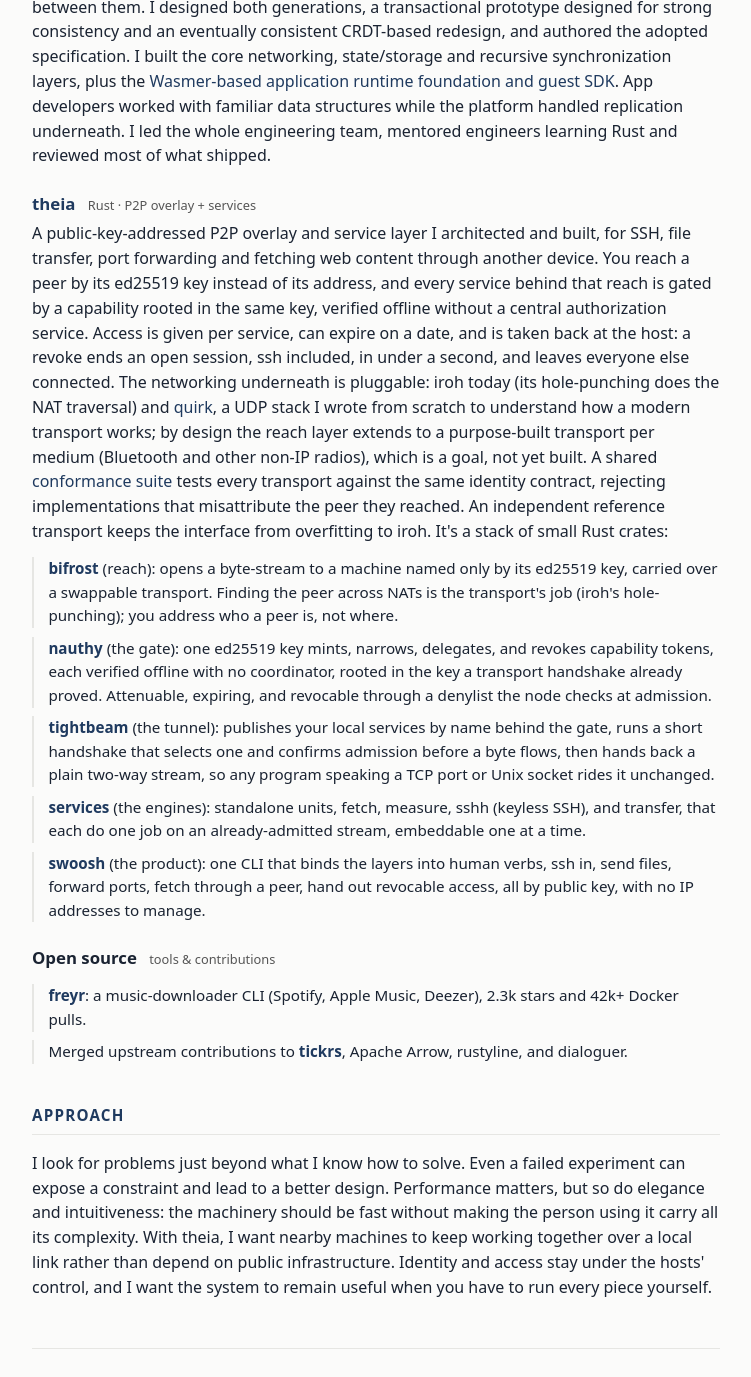
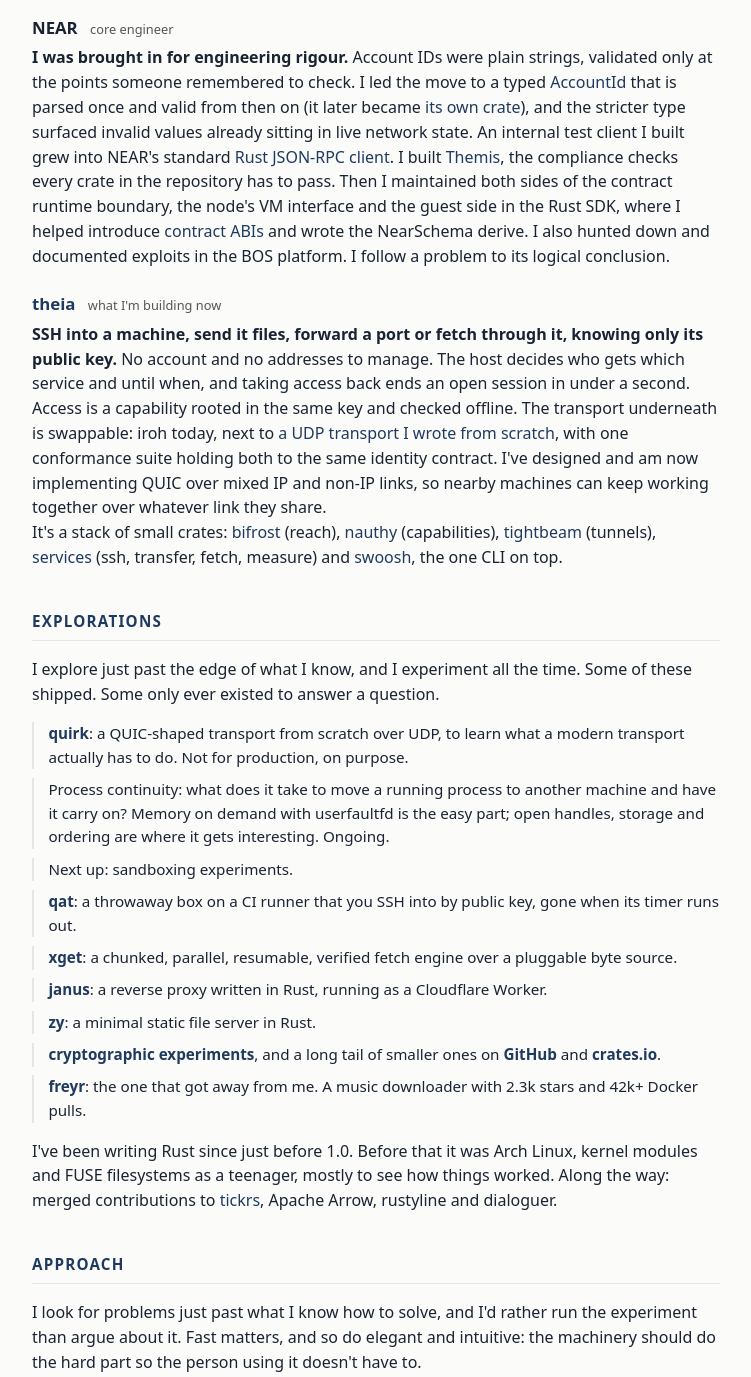
Before and after one commit to miraclx/miraclx.github.io, a plain HTML site: page index.html in a window 1280 px wide. Shown: the part 641-2018 px from the top of the page, without its empty margins (264-1015 px from the left). Drawn offline with Linux system fonts and the light colour scheme.

Commit message:
site: lead with outcomes, add explorations, tell the NEAR story

```diff
--- a/index.html
+++ b/index.html
@@ -20,7 +20,7 @@
 <main>
   <header class="intro">
     <h1>Miraculous Owonubi</h1>
-    <p class="role">Senior Rust Engineer · Distributed Systems, P2P Networking, Protocol</p>
+    <p class="role">Systems engineer · Rust · networking, runtimes, distributed state</p>
     <nav class="contact">
       <a href="mailto:omiraculous@gmail.com">omiraculous@gmail.com</a>
       <a href="https://github.com/miraclx">GitHub</a>
@@ -31,46 +31,49 @@
   </header>
 
   <section class="lede">
-    <p>I design and build systems software in Rust: overlay networks, custom transports, storage engines, and protocol internals. I was a core engineer at <a href="https://github.com/near/nearcore">NEAR</a> and engineering lead at Calimero; I am now independent, building <a href="https://github.com/theia-hq">theia</a>.</p>
+    <p>I build systems in Rust, usually after taking one apart to see how it works. A protocol I prototyped at a hackathon became <a href="https://github.com/calimero-network/core">Calimero</a>'s platform, and I led the engineering team that shipped it. Before that I was a core engineer at <a href="https://github.com/near/nearcore">NEAR</a>. Now I'm building <a href="https://github.com/theia-hq">theia</a>: reach a machine by its public key and hand out access one service at a time.</p>
   </section>
 
   <section>
     <h2>Selected work</h2>
 
     <article>
-      <h3>NEAR <span class="meta">core &amp; developer tools</span></h3>
-      <p>I was a core engineer working across <a href="https://github.com/near/nearcore">protocol internals</a>, the Rust SDK, contract ABIs and developer tooling. I helped introduce <a href="https://github.com/near/near-sdk-rs/pull/893">contract ABI generation and embedding</a>, authoring the NearSchema derive and working on <a href="https://github.com/near/cargo-near/pull/74">versioned serialization at the SDK/build-tool dynamic-library boundary</a>. I also created and was principal author of the <a href="https://github.com/near/near-jsonrpc-client-rs">Rust JSON-RPC client</a>, and found and documented BOS platform exploits.</p>
+      <h3><a href="https://github.com/calimero-network/core">Calimero</a> <span class="meta">engineering lead</span></h3>
+      <p><strong>A hackathon prototype of mine became the company's platform.</strong> Calimero runs sandboxed application logic on users' own nodes, with encrypted shared state kept in sync over a P2P network. I designed both generations of the protocol, first a transactional prototype and then an eventually consistent CRDT-based redesign, and wrote the specification the company adopted. I built the networking, state storage and recursive sync layers, plus the <a href="https://github.com/calimero-network/core/pull/12">Wasmer-based runtime foundation and guest SDK</a>, so app developers could use familiar data structures while replication happened underneath. Then I led the whole engineering team, most of them new to Rust, and reviewed most of what shipped.</p>
     </article>
 
     <article>
-      <h3><a href="https://github.com/calimero-network/core">Calimero</a> <span class="meta">engineering lead</span></h3>
-      <p>My internal-hackathon protocol prototype became Calimero's P2P application platform: Wasm apps running on users' own nodes, with encrypted shared state synchronized between them. I designed both generations, a transactional prototype designed for strong consistency and an eventually consistent CRDT-based redesign, and authored the adopted specification. I built the core networking, state/storage and recursive synchronization layers, plus the <a href="https://github.com/calimero-network/core/pull/12">Wasmer-based application runtime foundation and guest SDK</a>. App developers worked with familiar data structures while the platform handled replication underneath. I led the whole engineering team, mentored engineers learning Rust and reviewed most of what shipped.</p>
+      <h3>NEAR <span class="meta">core engineer</span></h3>
+      <p><strong>I was brought in for engineering rigour.</strong> Account IDs were plain strings, validated only at the points someone remembered to check. I led the move to a typed <a href="https://github.com/near/nearcore/pull/4440">AccountId</a> that is parsed once and valid from then on (it later became <a href="https://github.com/near/near-account-id-rs">its own crate</a>), and the stricter type surfaced invalid values already sitting in live network state. An internal test client I built grew into NEAR's standard <a href="https://github.com/near/near-jsonrpc-client-rs">Rust JSON-RPC client</a>. I built <a href="https://github.com/near/nearcore/pull/5724">Themis</a>, the compliance checks every crate in the repository has to pass. Then I maintained both sides of the contract runtime boundary, the node's VM interface and the guest side in the Rust SDK, where I helped introduce <a href="https://github.com/near/near-sdk-rs/pull/893">contract ABIs</a> and wrote the NearSchema derive. I also hunted down and documented exploits in the BOS platform. I follow a problem to its logical conclusion.</p>
     </article>
 
     <article>
-      <h3><a href="https://github.com/theia-hq">theia</a> <span class="meta">Rust · P2P overlay + services</span></h3>
-      <p>A public-key-addressed P2P overlay and service layer I architected and built, for SSH, file transfer, port forwarding and fetching web content through another device. You reach a peer by its ed25519 key instead of its address, and every service behind that reach is gated by a capability rooted in the same key, verified offline without a central authorization service. Access is given per service, can expire on a date, and is taken back at the host: a revoke ends an open session, ssh included, in under a second, and leaves everyone else connected. The networking underneath is pluggable: iroh today (its hole-punching does the NAT traversal) and <a href="https://github.com/theia-hq/quirk">quirk</a>, a UDP stack I wrote from scratch to understand how a modern transport works; by design the reach layer extends to a purpose-built transport per medium (Bluetooth and other non-IP radios), which is a goal, not yet built. A shared <a href="https://github.com/theia-hq/bifrost">conformance suite</a> tests every transport against the same identity contract, rejecting implementations that misattribute the peer they reached. An independent reference transport keeps the interface from overfitting to iroh. It's a stack of small Rust crates:</p>
-      <ul class="crates">
-        <li><a href="https://github.com/theia-hq/bifrost">bifrost</a> (reach): opens a byte-stream to a machine named only by its ed25519 key, carried over a swappable transport. Finding the peer across NATs is the transport's job (iroh's hole-punching); you address who a peer is, not where.</li>
-        <li><a href="https://github.com/theia-hq/nauthy">nauthy</a> (the gate): one ed25519 key mints, narrows, delegates, and revokes capability tokens, each verified offline with no coordinator, rooted in the key a transport handshake already proved. Attenuable, expiring, and revocable through a denylist the node checks at admission.</li>
-        <li><a href="https://github.com/theia-hq/tightbeam">tightbeam</a> (the tunnel): publishes your local services by name behind the gate, runs a short handshake that selects one and confirms admission before a byte flows, then hands back a plain two-way stream, so any program speaking a TCP port or Unix socket rides it unchanged.</li>
-        <li><a href="https://github.com/theia-hq/services">services</a> (the engines): standalone units, fetch, measure, sshh (keyless SSH), and transfer, that each do one job on an already-admitted stream, embeddable one at a time.</li>
-        <li><a href="https://github.com/theia-hq/swoosh">swoosh</a> (the product): one CLI that binds the layers into human verbs, ssh in, send files, forward ports, fetch through a peer, hand out revocable access, all by public key, with no IP addresses to manage.</li>
-      </ul>
-    </article>
-
-    <article>
-      <h3>Open source <span class="meta">tools &amp; contributions</span></h3>
-      <ul class="crates">
-        <li><a href="https://github.com/miraclx/freyr-js">freyr</a>: a music-downloader CLI (Spotify, Apple Music, Deezer), 2.3k stars and 42k+ Docker pulls.</li>
-        <li>Merged upstream contributions to <a href="https://github.com/tarkah/tickrs">tickrs</a>, Apache Arrow, rustyline, and dialoguer.</li>
-      </ul>
+      <h3><a href="https://github.com/theia-hq">theia</a> <span class="meta">what I'm building now</span></h3>
+      <p><strong>SSH into a machine, send it files, forward a port or fetch through it, knowing only its public key.</strong> No account and no addresses to manage. The host decides who gets which service and until when, and taking access back ends an open session in under a second. Access is a capability rooted in the same key and checked offline. The transport underneath is swappable: iroh today, next to <a href="https://github.com/theia-hq/quirk">a UDP transport I wrote from scratch</a>, with one conformance suite holding both to the same identity contract. I've designed and am now implementing QUIC over mixed IP and non-IP links, so nearby machines can keep working together over whatever link they share.</p>
+      <p>It's a stack of small crates: <a href="https://github.com/theia-hq/bifrost">bifrost</a> (reach), <a href="https://github.com/theia-hq/nauthy">nauthy</a> (capabilities), <a href="https://github.com/theia-hq/tightbeam">tightbeam</a> (tunnels), <a href="https://github.com/theia-hq/services">services</a> (ssh, transfer, fetch, measure) and <a href="https://github.com/theia-hq/swoosh">swoosh</a>, the one CLI on top.</p>
     </article>
   </section>
 
   <section>
+    <h2>Explorations</h2>
+    <p>I explore just past the edge of what I know, and I experiment all the time. Some of these shipped. Some only ever existed to answer a question.</p>
+    <ul class="crates">
+      <li><a href="https://github.com/theia-hq/quirk">quirk</a>: a QUIC-shaped transport from scratch over UDP, to learn what a modern transport actually has to do. Not for production, on purpose.</li>
+      <li>Process continuity: what does it take to move a running process to another machine and have it carry on? Memory on demand with userfaultfd is the easy part; open handles, storage and ordering are where it gets interesting. Ongoing.</li>
+      <li>Next up: sandboxing experiments.</li>
+      <li><a href="https://github.com/theia-hq/qat">qat</a>: a throwaway box on a CI runner that you SSH into by public key, gone when its timer runs out.</li>
+      <li><a href="https://github.com/miraclx/xget-rs">xget</a>: a chunked, parallel, resumable, verified fetch engine over a pluggable byte source.</li>
+      <li><a href="https://github.com/miraclx/janus">janus</a>: a reverse proxy written in Rust, running as a Cloudflare Worker.</li>
+      <li><a href="https://github.com/miraclx/zy">zy</a>: a minimal static file server in Rust.</li>
+      <li><a href="https://github.com/miraclx/cryptographic-experiments">cryptographic experiments</a>, and a long tail of smaller ones on <a href="https://github.com/miraclx">GitHub</a> and <a href="https://crates.io/users/miraclx">crates.io</a>.</li>
+      <li><a href="https://github.com/miraclx/freyr-js">freyr</a>: the one that got away from me. A music downloader with 2.3k stars and 42k+ Docker pulls.</li>
+    </ul>
+    <p>I've been writing Rust since just before 1.0. Before that it was Arch Linux, kernel modules and FUSE filesystems as a teenager, mostly to see how things worked. Along the way: merged contributions to <a href="https://github.com/tarkah/tickrs">tickrs</a>, Apache Arrow, rustyline and dialoguer.</p>
+  </section>
+
+  <section>
     <h2>Approach</h2>
-    <p>I look for problems just beyond what I know how to solve. Even a failed experiment can expose a constraint and lead to a better design. Performance matters, but so do elegance and intuitiveness: the machinery should be fast without making the person using it carry all its complexity. With theia, I want nearby machines to keep working together over a local link rather than depend on public infrastructure. Identity and access stay under the hosts' control, and I want the system to remain useful when you have to run every piece yourself.</p>
+    <p>I look for problems just past what I know how to solve, and I'd rather run the experiment than argue about it. Fast matters, and so do elegant and intuitive: the machinery should do the hard part so the person using it doesn't have to.</p>
   </section>
 
   <footer>
```
